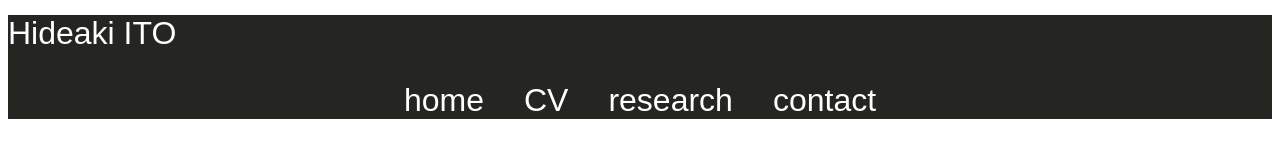
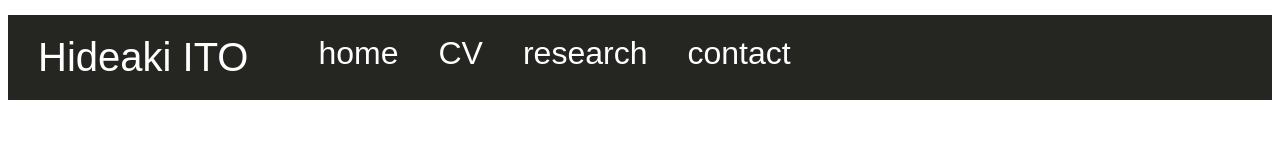
Before and after one commit to hideakiito77/hideakiito77.github.io, a plain HTML site: page index.html in a window 1280 px wide. Drawn offline with Linux system fonts and the light colour scheme.

Commit message:
arranged menu bar

```diff
--- a/stylesheet.css
+++ b/stylesheet.css
@@ -8,23 +8,27 @@ body {
 
 /* header setting */
 .header {
-    margin: 15px 0px 15px px ;
+    margin: 15px 0px 15px 0px ;
     font-size: 32px;
     background-color: #252522;
-    display: block;
+    display: flex;
     unicode-bidi: isolate;
 }
+
 .header-logo {
-    margin: 15px 0 0 0;
+    font-size: 40px;
+    margin: 10px 40px 10px 20px;
     color: #ffff;
+    padding: 10px 10px 10px 10px;
+    float: left;
 }
+
 .nav ul {
-    margin: 30px 0 0 0;
-    padding: 0;
+    margin: 10px 10px 10px 10px;
+    padding: 10px;
     color: #ffff;
     list-style-type: none;
     display: flex;
-    justify-content: center;
     gap: 40px;
 }
 
```
